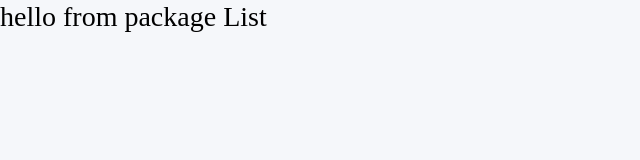
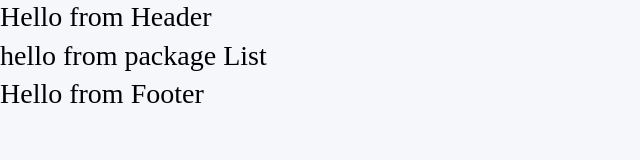
Before and after one commit to ganeshnikale/react-ott, a Gatsby site: page / in a window 1280 px wide. Shown: the whole page, without its empty margins (0-640 px from the left). Built offline with nearby package versions, Linux system fonts and the light colour scheme; Gatsby itself is replaced by a stand-in of ours.

Commit message:
header and footer component updated

```diff
--- a/src/component/Layout.js
+++ b/src/component/Layout.js
@@ -1,11 +1,14 @@
 import React from "react";
 import "../assets/scss/style.scss";
+import Header from "./header";
+import Footer from './footer'
 
 const Layout = (props) => {
     console.log(props);
     return  <div>
-
-{props.children}
+        <Header/>
+        {props.children}
+        <Footer/>
     </div>
 }
 
--- a/src/component/footer.js
+++ b/src/component/footer.js
@@ -0,0 +1,9 @@
+import React from 'react';
+
+const Footer = () =>{
+    return (
+        <h1>Hello from Footer</h1>
+    )
+}
+
+export default Footer;
--- a/src/component/header.js
+++ b/src/component/header.js
@@ -0,0 +1,9 @@
+import React from 'react';
+
+const Header = () =>{
+    return (
+        <h1>Hello from Header</h1>
+    )
+}
+
+export default Header;
```
